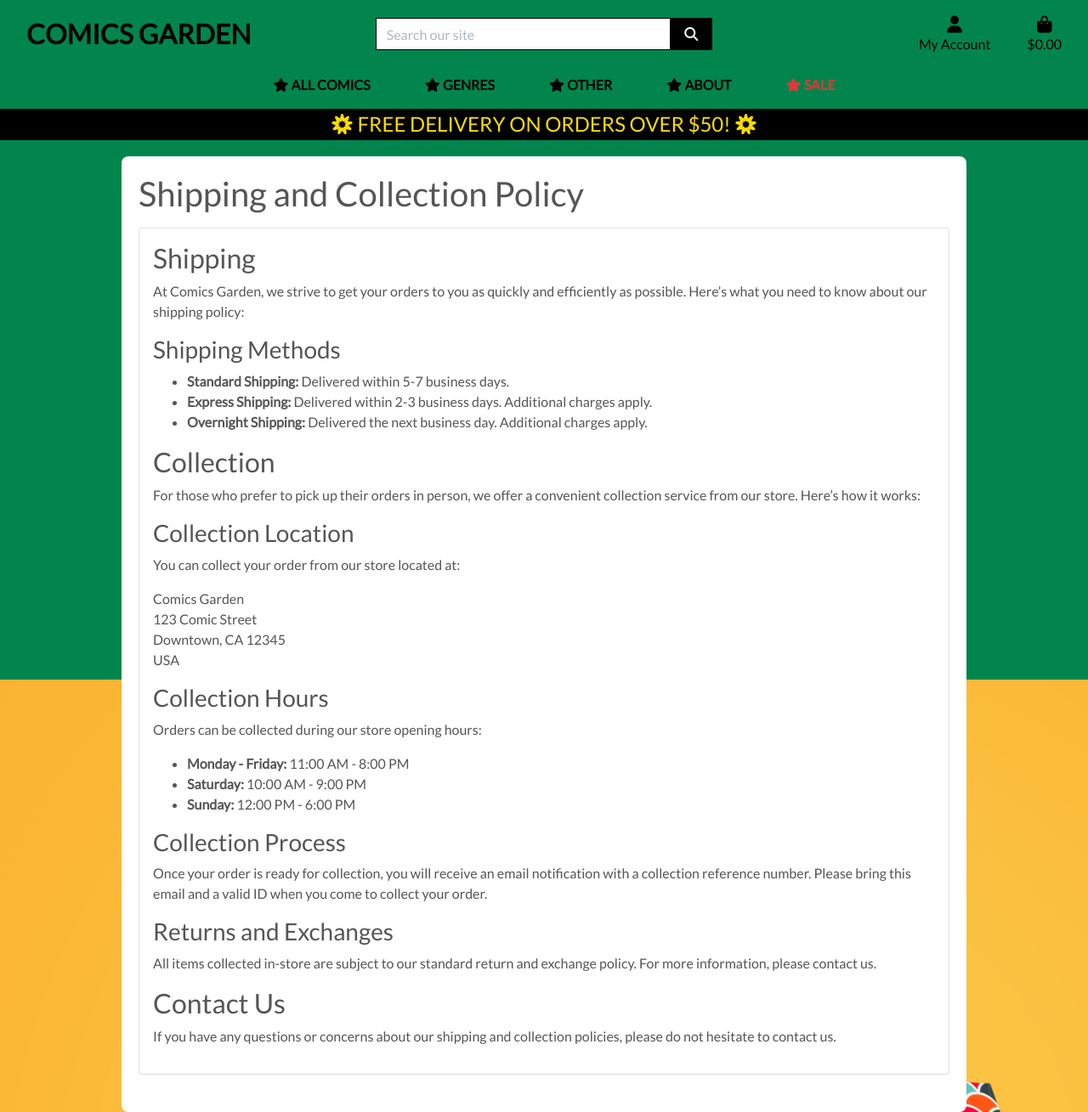
After one commit to jordanabraga/comicsgarden, a Django app: page /shipping/ in a window 1280 px wide. The commit adds this page. Shown: the whole page at 85% size. Run offline with Django 3.2, Linux system fonts and the light colour scheme; data comes from the database, SQL or seed files in the repository; some libraries are stand-ins or nearby versions.

Commit message:
shipping policy page

```diff
--- a/home/templates/home/about.html
+++ b/home/templates/home/about.html
@@ -13,7 +13,7 @@
 <div class="overlay2"></div>
 <div class="container">
 <div class="artist-detail">
-    <h1>About</h1>
+    <h1 class="mb-3">About</h1>
     <div class="card p-3 mb-4">
         <h2>Welcome to Comics Garden!</h2>
         <p>
--- /dev/null
+++ b/home/templates/home/shipping.html
@@ -0,0 +1,61 @@
+{% extends "base.html" %}
+{% load static %}
+
+{% block page_header %}
+    <div class="container header-container">
+        <div class="row">
+            <div class="col"></div>
+        </div>
+    </div>
+{% endblock %}
+
+{% block content %}
+<div class="overlay2"></div>
+<div class="container">
+<div class="artist-detail">
+    <h1 class="mb-3">Shipping and Collection Policy</h1>
+    <div class="card p-3 mb-4">
+    <h2>Shipping</h2>
+    <p>At Comics Garden, we strive to get your orders to you as quickly and efficiently as possible. Here’s what you need to know about our shipping policy:</p>
+
+    <h3>Shipping Methods</h3>
+    <ul>
+        <li><strong>Standard Shipping:</strong> Delivered within 5-7 business days.</li>
+        <li><strong>Express Shipping:</strong> Delivered within 2-3 business days. Additional charges apply.</li>
+        <li><strong>Overnight Shipping:</strong> Delivered the next business day. Additional charges apply.</li>
+    </ul>
+
+    <h2>Collection</h2>
+    <p>For those who prefer to pick up their orders in person, we offer a convenient collection service from our store. Here’s how it works:</p>
+
+    <h3>Collection Location</h3>
+    <p>You can collect your order from our store located at:</p>
+    <address>
+        Comics Garden<br>
+        123 Comic Street<br>
+        Downtown, CA 12345<br>
+        USA
+    </address>
+
+    <h3>Collection Hours</h3>
+    <p>Orders can be collected during our store opening hours:</p>
+    <ul>
+        <li><strong>Monday - Friday:</strong> 11:00 AM - 8:00 PM</li>
+        <li><strong>Saturday:</strong> 10:00 AM - 9:00 PM</li>
+        <li><strong>Sunday:</strong> 12:00 PM - 6:00 PM</li>
+    </ul>
+
+    <h3>Collection Process</h3>
+    <p>Once your order is ready for collection, you will receive an email notification with a collection reference number. Please bring this email and a valid ID when you come to collect your order.</p>
+
+    <h3>Returns and Exchanges</h3>
+    <p>All items collected in-store are subject to our standard return and exchange policy. For more information, please contact us.</p>
+
+    <h2>Contact Us</h2>
+    <p>If you have any questions or concerns about our shipping and collection policies, please do not hesitate to contact us.
+    </div>
+    </div>
+
+
+
+{% endblock %}
--- a/home/urls.py
+++ b/home/urls.py
@@ -4,4 +4,5 @@ from . import views
 urlpatterns = [
     path('', views.index, name='home'),
     path('about/', views.about_view, name='about'),
+    path('shipping/', views.shipping_view, name='shipping'),
 ]
--- a/home/views.py
+++ b/home/views.py
@@ -9,3 +9,6 @@ def index(request):
 
 def about_view(request):
     return render(request, 'home/about.html')
+
+def shipping_view(request):
+    return render(request, 'home/shipping.html')
--- a/templates/includes/main-nav.html
+++ b/templates/includes/main-nav.html
@@ -2,7 +2,7 @@
     <ul class="navbar-nav w-auto mx-auto">
         <li class="nav-item dropdown">
             <a class="logo-font font-weight-bold nav-link text-black mr-5" href="#" id="all-products-link" data-toggle="dropdown" aria-haspopup="true" aria-expanded="false">
-                <i class="fa-solid fa-star"></i>  All Products
+                <i class="fa-solid fa-star"></i>  All Comics
             </a>
             <div class="dropdown-menu border-0" aria-labelledby="all-products-link">
                 <a href="{% url 'products' %}?sort=date_added&direction=desc" class="dropdown-item ">New Arrivals</a>
@@ -41,7 +41,7 @@
             </a>
             <div class="dropdown-menu border-0" aria-labelledby="homeware-link">
                 <a href="{% url 'about' %}" class="dropdown-item">About</a>
-                <a href="{% url 'products' %}?category=postcards" class="dropdown-item">Postcards</a>
+                <a href="{% url 'shipping' %}" class="dropdown-item">Shipping & Collection</a>
             </div>
         </li>
 
--- a/templates/includes/mobile-top-header.html
+++ b/templates/includes/mobile-top-header.html
@@ -30,9 +30,10 @@
     <div class="dropdown-menu border-0" aria-labelledby="user-options">
         {% if request.user.is_authenticated %}
             {% if request.user.is_superuser %}
-                <a href="{% url 'add_product' %}" class="dropdown-item">Product Management</a>
+                <a href="{% url 'add_product' %}" class="dropdown-item">Shop Management</a>
             {% endif %}
-            <a href="" class="dropdown-item">My Profile</a>
+            <a href="{% url 'profile' %}" class="dropdown-item">My Profile</a>
+            <a href="{% url 'wishlist' %}" class="dropdown-item">My Wishlist</a>
             <a href="{% url 'account_logout' %}" class="dropdown-item">Logout</a>
         {% else %}
             <a href="{% url 'account_signup' %}" class="dropdown-item">Register</a>
```
